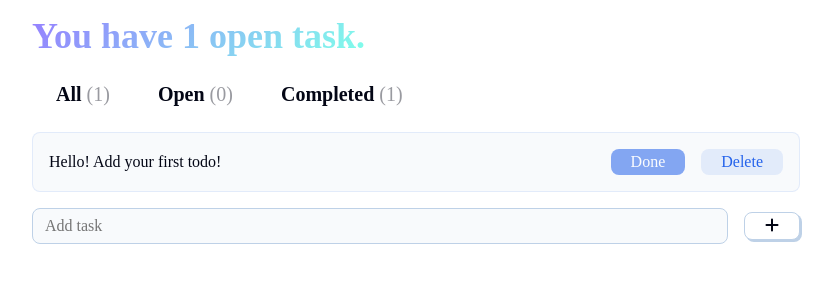
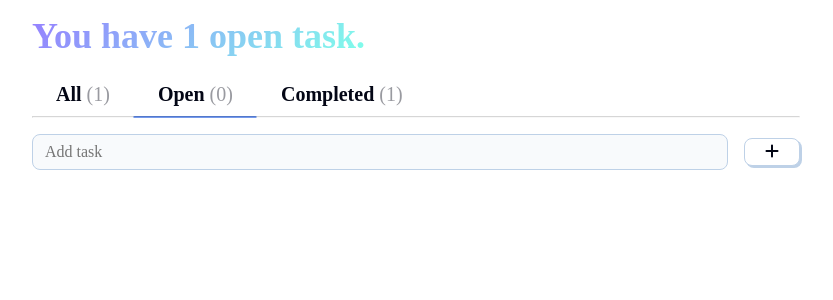
Before and after one commit to Ilmanmdifa/todo-app-localStorage, a React (Vite) app: page / in a window 1280 px wide. Shown: the top 300 px of the page, without its empty margins (224-1057 px from the left). Built offline with nearby package versions, Linux system fonts and the light colour scheme; a web font is replaced by a local one.

Commit message:
2 - adding delete function for the app

```diff
--- a/src/App.jsx
+++ b/src/App.jsx
@@ -15,16 +15,33 @@ function App() {
     { input: "Hello! Add your first todo!", complete: true },
   ]);
 
+  const [selectedTab, setSelectedTab] = useState("Open");
+
   function handleAddTodo(newTodo) {
     const newTodoList = [...todos, { input: newTodo, complete: false }];
+    setTodos(newTodoList);
+  }
+
+  function handleDeleteTodo(index) {
+    let newTodoList = todos.filter((val, valIndex) => {
+      return valIndex !== index;
+    });
     setTodos(newTodoList);
   }
 
   return (
     <>
       <Header todos={todos} />
-      <Tabs todos={todos} />
-      <TodoList todos={todos} />
+      <Tabs
+        selectedTab={selectedTab}
+        setSelectedTab={setSelectedTab}
+        todos={todos}
+      />
+      <TodoList
+        handleDeleteTodo={handleDeleteTodo}
+        selectedTab={selectedTab}
+        todos={todos}
+      />
       <TodoInput handleAddTodo={handleAddTodo} />
     </>
   );
--- a/src/components/Tabs.jsx
+++ b/src/components/Tabs.jsx
@@ -1,5 +1,5 @@
 export function Tabs(props) {
-  const { todos } = props;
+  const { todos, selectedTab, setSelectedTab } = props;
   const tabs = ["All", "Open", "Completed"];
 
   return (
@@ -13,13 +13,20 @@ export function Tabs(props) {
             : todos.filter((val) => val.complete).length;
 
         return (
-          <button key={tabIndex} className="tab-button">
+          <button
+            onClick={() => setSelectedTab(tab)}
+            key={tabIndex}
+            className={
+              "tab-button " + (tab === selectedTab ? "tab-selected" : "")
+            }
+          >
             <h4>
               {tab} <span>({numOfTasks})</span>{" "}
             </h4>
           </button>
         );
       })}
+      <hr />
     </nav>
   );
 }
--- a/src/components/TodoCard.jsx
+++ b/src/components/TodoCard.jsx
@@ -1,12 +1,12 @@
 export function TodoCard(props) {
-  const { todo } = props;
+  const { todo, handleDeleteTodo, todoIndex } = props;
 
   return (
     <div className="card todo-item">
       <p>{todo.input}</p>
       <div className="todo-buttons">
         <button disabled={todo.complete}>Done</button>
-        <button>Delete</button>
+        <button onClick={() => handleDeleteTodo(todoIndex)}>Delete</button>
       </div>
     </div>
   );
--- a/src/components/TodoList.jsx
+++ b/src/components/TodoList.jsx
@@ -1,19 +1,26 @@
 import { TodoCard } from "./TodoCard";
 
 export function TodoList(props) {
-  const { todos } = props;
-  const tab = "All";
+  const { todos, selectedTab } = props;
+
   const filterTodoList =
-    tab === "All"
+    selectedTab === "All"
       ? todos
-      : tab === "Completed"
+      : selectedTab === "Completed"
       ? todos.filter((val) => val.complete)
       : todos.filter((val) => !val.complete);
 
   return (
     <>
       {filterTodoList.map((todo, todoIndex) => {
-        return <TodoCard key={todoIndex} todo={todo} />;
+        return (
+          <TodoCard
+            key={todoIndex}
+            todoIndex={todoIndex}
+            {...props}
+            todo={todo}
+          />
+        );
       })}
     </>
   );
```
